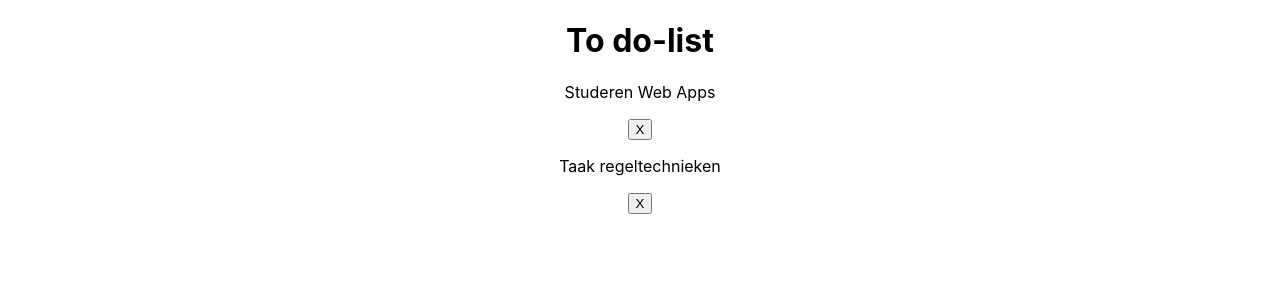
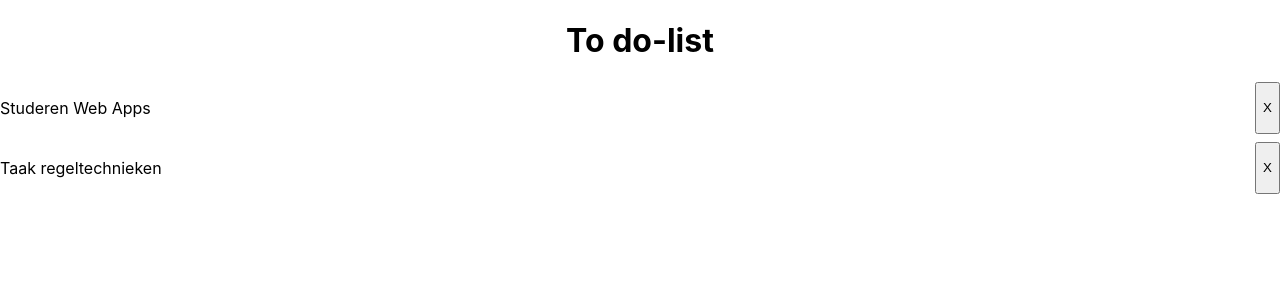
Before and after one commit to Vives-WebApps-AJ2024-Classroom/to_do_list, a React (Create React App) app: page / in a window 1280 px wide. Shown: the top 300 px of the page. Built offline with nearby package versions, Linux system fonts and the light colour scheme.

Commit message:
Add styling and fix error

```diff
--- a/src/App.scss
+++ b/src/App.scss
@@ -3,3 +3,9 @@
 .App {
   text-align: center;
 }
+
+.todo-list div{
+    display: flex;
+    justify-content: space-between;
+    margin-bottom: 8px;
+}
--- a/src/TodoList.tsx
+++ b/src/TodoList.tsx
@@ -22,10 +22,10 @@ function TodoList() {
         <div className="todo-list">
             <h1>To do-list</h1>
             {tasks.map(task => (
-                    <>
+                    <div className="task" key={task.id}>
                         <p>{task.text}</p>
                         <button onClick={() => deleteTask(task.id)}>X</button>
-                    </>
+                    </div>
                 )
             )}
         </div>
```
